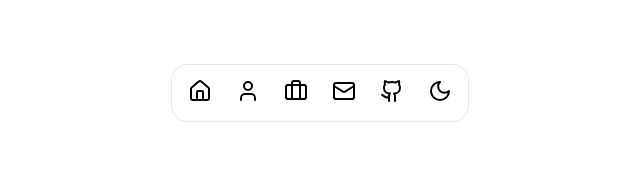
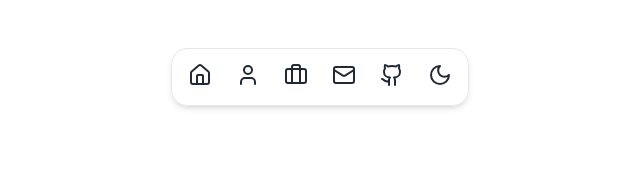
Before and after one commit to Mukul-Howale/portfolio_v2, a Next.js app: page / in a window 1280 px wide. Shown: the top 172 px of the page, without its empty margins (320-960 px from the left). Built offline with nearby package versions, Linux system fonts and the light colour scheme.

Commit message:
Removed pages

```diff
--- a/src/app/about/page.js
+++ /dev/null
@@ -1,15 +0,0 @@
-import About from '@/components/About'
-
-export default function AboutPage() {
-  return (
-    <div className="pt-20 bg-background-light dark:bg-background-dark">
-      <div className="max-w-screen-xl mx-auto px-4 py-16">
-        <h1 className="text-5xl font-bold mb-8 text-center text-text-light dark:text-text-dark">About Me</h1>
-        <p className="text-xl text-text-light dark:text-text-dark text-center mb-12">
-          Learn more about my background, skills, and passion for software development.
-        </p>
-      </div>
-      <About />
-    </div>
-  )
-}
--- a/src/app/contact/page.js
+++ /dev/null
@@ -1,36 +0,0 @@
-import ContactForm from '@/components/ContactForm'
-
-export default function ContactPage() {
-  return (
-    <>
-      <div className="pt-20 bg-background-light dark:bg-background-dark">
-        <div className="max-w-screen-xl mx-auto px-4 py-16">
-          <h1 className="text-5xl font-bold mb-8 text-center text-text-light dark:text-text-dark">Contact Me</h1>
-          <p className="text-xl text-text-light dark:text-text-dark text-center mb-12">
-            Have a question or want to work together? Feel free to reach out!
-          </p>
-        </div>
-      </div>
-      <ContactForm />
-      <div className="py-20 bg-background-light dark:bg-background-dark">
-        <div className="max-w-screen-xl mx-auto px-4 text-center">
-          <h2 className="text-3xl font-bold mb-4 text-text-light dark:text-text-dark">Other Ways to Connect</h2>
-          <p className="text-xl text-text-light dark:text-text-dark mb-8">
-            You can also find me on these platforms:
-          </p>
-          <div className="flex justify-center space-x-6">
-            <a href="https://github.com/yourusername" target="_blank" rel="noopener noreferrer" className="text-primary hover:text-primary-dark">
-              GitHub
-            </a>
-            <a href="https://linkedin.com/in/yourusername" target="_blank" rel="noopener noreferrer" className="text-primary hover:text-primary-dark">
-              LinkedIn
-            </a>
-            <a href="https://twitter.com/yourusername" target="_blank" rel="noopener noreferrer" className="text-primary hover:text-primary-dark">
-              Twitter
-            </a>
-          </div>
-        </div>
-      </div>
-    </>
-  )
-}
--- a/src/app/not-found.js
+++ b/src/app/not-found.js
@@ -2,7 +2,7 @@ import Link from 'next/link'
 
 export default function NotFound() {
   return (
-    <div className="flex flex-col items-center justify-center min-h-screen bg-gray-900">
+    <div className="flex flex-col items-center justify-center min-h-screen bg-background-light dark:bg-background-dark rounded-lg overflow-hidden shadow-lg">
       <h1 className="text-6xl font-bold mb-4">404</h1>
       <p className="text-xl mb-8">Oops! The page you're looking for doesn't exist.</p>
       <Link href="/" className="bg-primary hover:bg-primary-dark text-white font-bold py-2 px-4 rounded transition duration-300">
--- a/src/app/page.js
+++ b/src/app/page.js
@@ -6,11 +6,19 @@ import ContactForm from '@/components/ContactForm'
 
 export default function Home() {
   return (
-    <main className="bg-background-light dark:bg-background-dark">
-      <Hero />
-      <About />
-      <ProjectGrid />
-      <ContactForm />
+    <main>
+      <section id="home">
+        <Hero />
+      </section>
+      <section id="about">
+        <About />
+      </section>
+      <section id="projects">
+        <ProjectGrid />
+      </section>
+      <section id="contact">
+        <ContactForm />
+      </section>
     </main>
   )
 }
--- a/src/app/projects/page.js
+++ /dev/null
@@ -1,15 +0,0 @@
-import ProjectGrid from '@/components/ProjectGrid'
-
-export default function ProjectsPage() {
-  return (
-    <div className="pt-20 bg-background-light dark:bg-background-dark">
-      <div className="max-w-screen-xl mx-auto px-4 py-16">
-        <h1 className="text-5xl font-bold mb-8 text-center text-text-light dark:text-text-dark">My Projects</h1>
-        <p className="text-xl text-text-light dark:text-text-dark text-center mb-12">
-          Explore some of the projects I've worked on throughout my career.
-        </p>
-      </div>
-      <ProjectGrid />
-    </div>
-  )
-}
--- a/src/components/Navbar.js
+++ b/src/components/Navbar.js
@@ -1,18 +1,20 @@
 'use client'
 
-import Link from 'next/link'
+import { useState, useEffect } from 'react'
 import { useTheme } from 'next-themes'
 import { Home, User, Briefcase, Mail, Sun, Moon, Github } from 'lucide-react'
 import { Dock, DockIcon } from './Dock'
 
 export default function Navbar() {
   const { theme, setTheme } = useTheme()
+  const [prevScrollPos, setPrevScrollPos] = useState(0)
+  const [visible, setVisible] = useState(true)
 
   const navItems = [
-    { name: 'Home', icon: Home, href: '/' },
-    { name: 'About', icon: User, href: '/about' },
-    { name: 'Projects', icon: Briefcase, href: '/projects' },
-    { name: 'Contact', icon: Mail, href: '/contact' },
+    { name: 'Home', icon: Home, href: '#home' },
+    { name: 'About', icon: User, href: '#about' },
+    { name: 'Projects', icon: Briefcase, href: '#projects' },
+    { name: 'Contact', icon: Mail, href: '#contact' },
   ]
 
   const socialItems = [
@@ -23,36 +25,75 @@ export default function Navbar() {
     setTheme(theme === 'dark' ? 'light' : 'dark')
   }
 
+  const scrollToSection = (e, href) => {
+    e.preventDefault()
+    const section = document.querySelector(href)
+    if (section) {
+      section.scrollIntoView({ behavior: 'smooth' })
+    }
+  }
+
+  useEffect(() => {
+    const handleScroll = () => {
+      const currentScrollPos = window.pageYOffset
+      setVisible(prevScrollPos > currentScrollPos || currentScrollPos < 10)
+      setPrevScrollPos(currentScrollPos)
+    }
+
+    window.addEventListener('scroll', handleScroll)
+    return () => window.removeEventListener('scroll', handleScroll)
+  }, [prevScrollPos, visible])
+
   return (
-    <nav className="fixed top-8 left-1/2 transform -translate-x-1/2 z-20">
-      <Dock direction="middle">
+    <nav className={`fixed top-0 left-0 right-0 z-20 transition-transform duration-300 ${visible ? 'translate-y-0' : '-translate-y-full'}`}>
+      <div className="flex justify-center py-4">
+        <Dock
+          direction="middle"
+          className={`shadow-md dark:shadow-[0_4px_6px_-1px_rgba(255,255,255,0.1),0_2px_4px_-1px_rgba(255,255,255,0.06)] bg-white/80 dark:bg-black/80 backdrop-blur-sm`}
+        >
           {navItems.map((item) => (
-          <DockIcon key={item.name}>
-            <Link href={item.href} className="flex flex-col items-center justify-center w-full h-full">
-              <item.icon className="w-6 h-6 mb-1 text-text-light dark:text-text-dark" />
-              <span className="text-xs text-text-light dark:text-text-dark"></span>
-            </Link>
+            <DockIcon key={item.name} className="group">
+              <a
+                href={item.href}
+                onClick={(e) => scrollToSection(e, item.href)}
+                className="flex flex-col items-center justify-center w-full h-full relative"
+              >
+                <div className="absolute inset-0 bg-gray-200 dark:bg-gray-700 opacity-0 group-hover:opacity-50 rounded-full transition-opacity duration-300"></div>
+                <item.icon className="w-6 h-6 mb-1 text-gray-800 dark:text-gray-200 relative z-10" />
+                <span className="text-xs text-gray-800 dark:text-gray-200 relative z-10"></span>
+              </a>
             </DockIcon>
           ))}
           {socialItems.map((item) => (
-          <DockIcon key={item.name}>
-            <a href={item.href} target="_blank" rel="noopener noreferrer" className="flex flex-col items-center justify-center w-full h-full">
-              <item.icon className="w-6 h-6 mb-1 text-text-light dark:text-text-dark" />
-              <span className="text-xs text-text-light dark:text-text-dark"></span>
+            <DockIcon key={item.name} className="group">
+              <a
+                href={item.href}
+                target="_blank"
+                rel="noopener noreferrer"
+                className="flex flex-col items-center justify-center w-full h-full relative"
+              >
+                <div className="absolute inset-0 bg-gray-200 dark:bg-gray-700 opacity-0 group-hover:opacity-50 rounded-full transition-opacity duration-300"></div>
+                <item.icon className="w-6 h-6 mb-1 text-gray-800 dark:text-gray-200 relative z-10" />
+                <span className="text-xs text-gray-800 dark:text-gray-200 relative z-10"></span>
               </a>
             </DockIcon>
           ))}
-        <DockIcon>
-          <button onClick={toggleTheme} className="flex flex-col items-center justify-center w-full h-full">
+          <DockIcon className="group">
+            <button
+              onClick={toggleTheme}
+              className="flex flex-col items-center justify-center w-full h-full relative"
+            >
+              <div className="absolute inset-0 bg-gray-200 dark:bg-gray-700 opacity-0 group-hover:opacity-50 rounded-full transition-opacity duration-300"></div>
               {theme === 'dark' ? (
-              <Sun className="w-6 h-6 mb-1 text-text-dark" />
+                <Sun className="w-6 h-6 mb-1 text-gray-200 relative z-10" />
               ) : (
-              <Moon className="w-6 h-6 mb-1 text-text-light" />
+                <Moon className="w-6 h-6 mb-1 text-gray-800 relative z-10" />
               )}
-            <span className="text-xs text-text-light dark:text-text-dark"></span>
+              <span className="text-xs text-gray-800 dark:text-gray-200 relative z-10"></span>
             </button>
           </DockIcon>
         </Dock>
+      </div>
     </nav>
   )
 }
```
Lines whose indentation alone changed are shown as unchanged.
